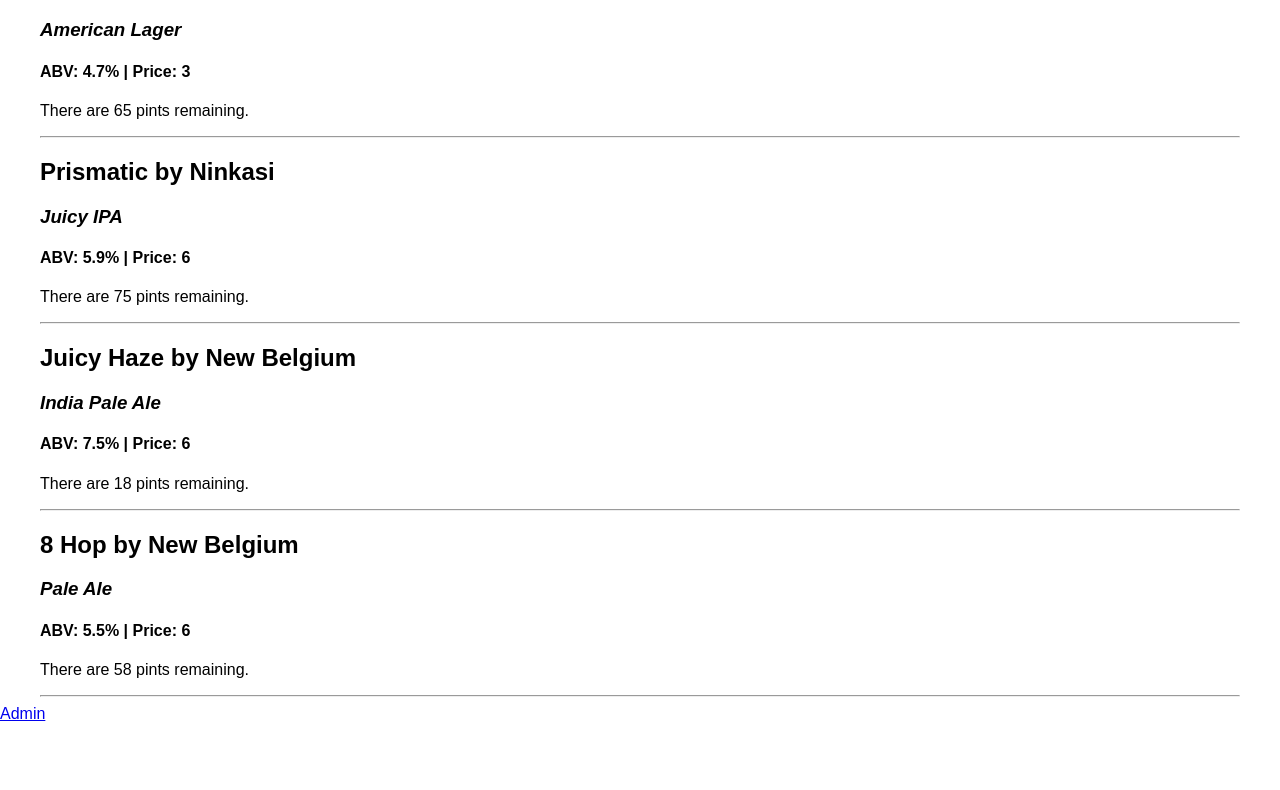
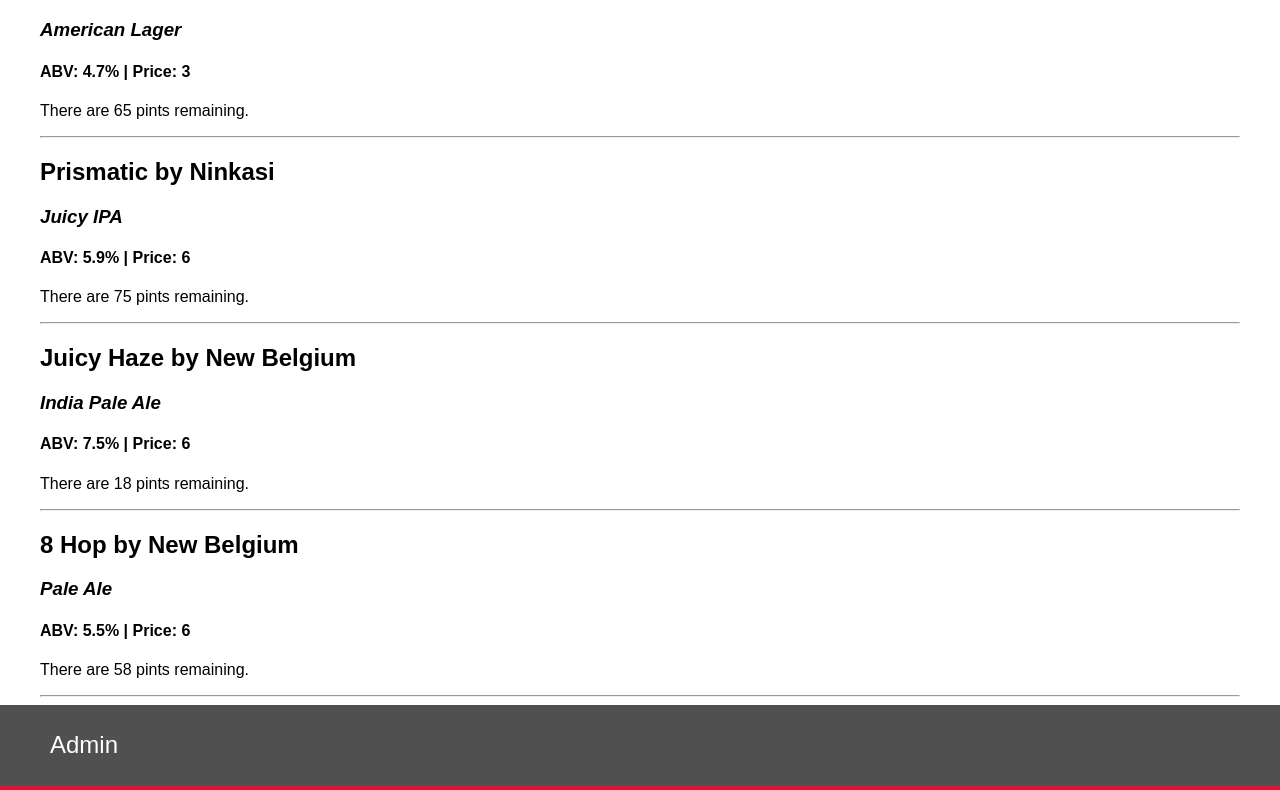
Before and after one commit to ellymaimon/tap-room-react, a React app: page / in a window 1280 px wide. Shown: the part 587-1377 px from the top of the page. Before the commit the page ends 1310 px from the top, so only its background shows below. Built offline with nearby package versions, Linux system fonts and the light colour scheme.

Commit message:
Add styling to footer component

```diff
--- a/src/components/Footer.jsx
+++ b/src/components/Footer.jsx
@@ -2,9 +2,29 @@ import React from "react";
 import { Link } from "react-router-dom";
 
 function Footer(){
+  var link = {
+    textDecoration: "none",
+    color: "white",
+    marginLeft: "50px",
+    fontSize: "24px"
+  }
   return (
-    <div>
-      <Link to="/admin">Admin</Link>
+    <div className="nav">
+     <style jsx>{`
+        h1 {
+          text-align: center;
+        }
+        .nav {
+          height: 80px;
+          background-color: #505050;
+          color: white;
+          display: flex;
+          align-items: center;
+          border-bottom: 5px solid crimson;
+        }
+      `}</style>
+
+      <Link style={link} to="/admin">Admin</Link>
     </div>
   );
 }
```
